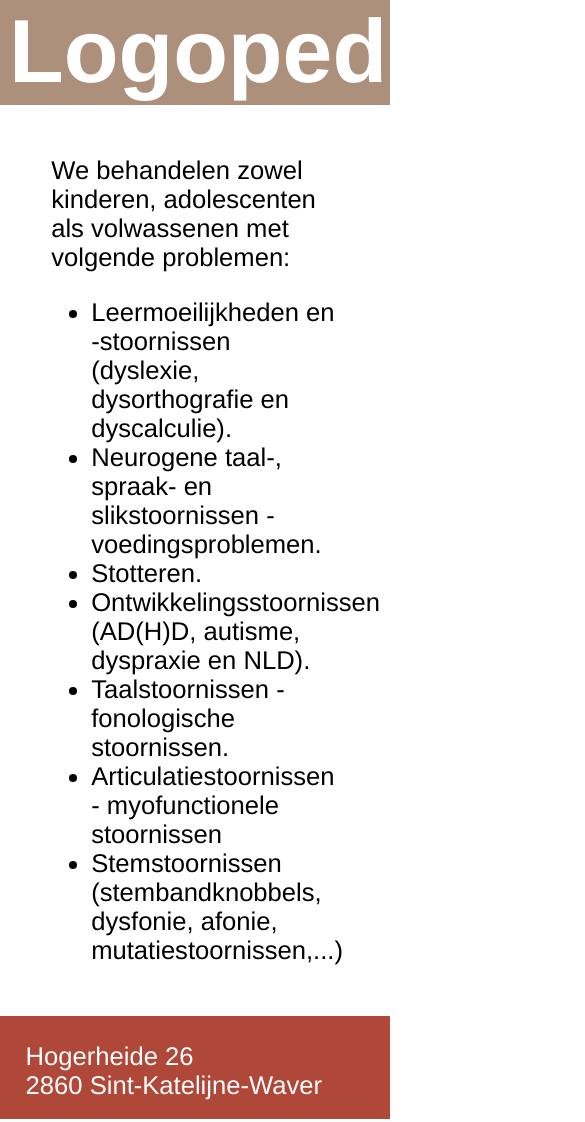
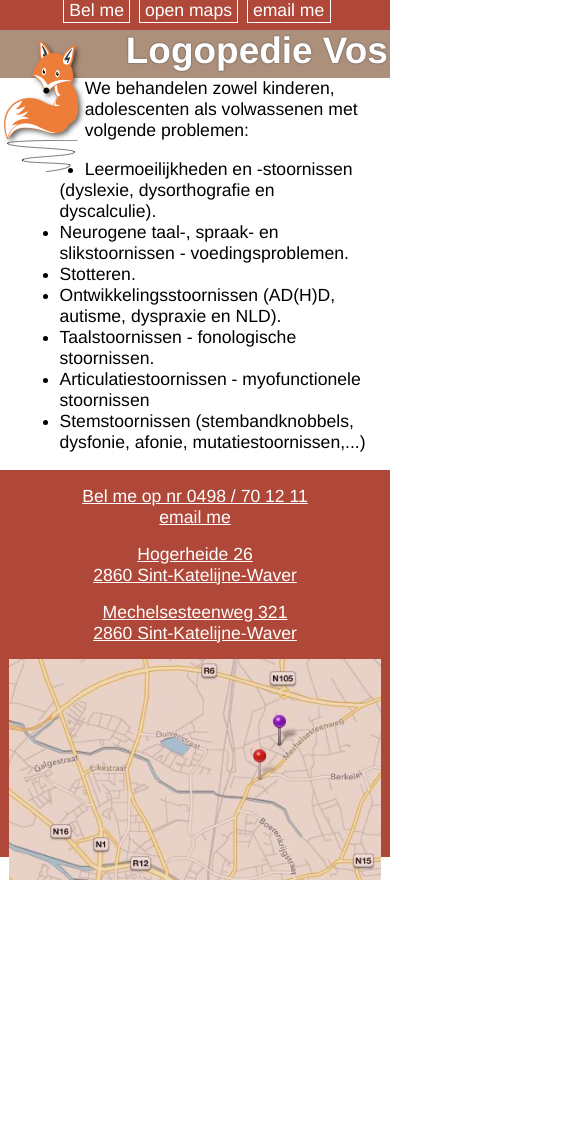
Before and after one commit to joachimVdH/logopedievos, a website: page index.html in a window 390 px wide. Shown: the top 1122 px of the page, 585 px wide, since content can reach past the window. After the commit the page ends 880 px from the top, so only its background shows below. Drawn offline with Linux system fonts and the light colour scheme.

Commit message:
responsive and ready to iterate

```diff
--- a/index.html
+++ b/index.html
@@ -5,7 +5,7 @@
 
 	  <meta charset="utf-8">
 	  <meta http-equiv="X-UA-Compatible" content="IE=edge,chrome=1">
-	  <meta name="viewport" content="width=device-width" />
+	  <meta name="viewport" content="width=device-width,initial-scale=1.0,maximum-scale=1.0,user-scalable=0" />
 
 	  <meta name="title" content="Logopedie Vos" />
 	  <meta name="description" content="" />
@@ -18,6 +18,17 @@
 
 	</head>
 	<body>
+		<mobileonly>
+			<a href="tel:+32498701211" itemprop="telephone">Bel me</a>
+			<a href="https://www.google.be/maps?q=Hogerheide+26+2860+Sint+-+Katelijne+-+Waver" target="_blank" >open maps</a>
+							<script type="text/javascript" language="javascript">
+<!--
+// Email obfuscator script 2.1 by Tim Williams, University of Arizona Random encryption key feature by Andrew Moulden, Site Engineering Ltd This code is freeware provided these four comment lines remain intact
+// A wizard to generate this code is at http://www.jottings.com/obfuscator/
+{ coded = "YG3LLJ3DfYBfqf@nfGjZJB.E3";key = "jok2xuGrKswMEZRnF31JTBDCqQfPAN95XdYcHm6SVWUtzpO8ybaLh4e7iIlv0g";shift=coded.length;link=""; for (i=0; i<coded.length; i++) {if (key.indexOf(coded.charAt(i))==-1) {ltr = coded.charAt(i);link += (ltr);} else {ltr = (key.indexOf(coded.charAt(i))-shift+key.length) % key.length;link += (key.charAt(ltr))}} document.write("<a href='mailto:"+link+"'>email me</a>")}
+//-->
+</script><noscript>Sorry, you need Javascript on to email me.</noscript>
+		</mobileonly>
 		<header>
 			<a href="http://LogopedieVos.be">Logopedie Vos <logo></a>
 		</header>
@@ -34,25 +45,33 @@
 			</ul>
 		</article>
 		<footer>
+			<div  class="leftcolumn">
 				<section>
-				Hogerheide 26<br/>
-				2860 Sint-Katelijne-Waver<br/>
-			</section>
-			<section>
-				Mechelsesteenweg 321<br/>
-				2860 Sint-Katelijne-Waver<br/>
-			</section>
-			<section>
-				<a href="tel:+32498701211" itemprop="telephone">0498 / 70 12 11</a><br/>
+					<a href="tel:+32498701211" itemprop="telephone">Bel me op nr 0498 / 70 12 11</a><br/>
 					<script type="text/javascript" language="javascript">
 	<!--
 	// Email obfuscator script 2.1 by Tim Williams, University of Arizona Random encryption key feature by Andrew Moulden, Site Engineering Ltd This code is freeware provided these four comment lines remain intact
 	// A wizard to generate this code is at http://www.jottings.com/obfuscator/
-{ coded = "YG3LLJ3DfYBfqf@nfGjZJB.E3";key = "jok2xuGrKswMEZRnF31JTBDCqQfPAN95XdYcHm6SVWUtzpO8ybaLh4e7iIlv0g";shift=coded.length;link=""; for (i=0; i<coded.length; i++) {if (key.indexOf(coded.charAt(i))==-1) {ltr = coded.charAt(i);link += (ltr);} else {ltr = (key.indexOf(coded.charAt(i))-shift+key.length) % key.length;link += (key.charAt(ltr))}} document.write("<a href='mailto:"+link+"'>email me door hierop te drukken</a>")}
+	{ coded = "YG3LLJ3DfYBfqf@nfGjZJB.E3";key = "jok2xuGrKswMEZRnF31JTBDCqQfPAN95XdYcHm6SVWUtzpO8ybaLh4e7iIlv0g";shift=coded.length;link=""; for (i=0; i<coded.length; i++) {if (key.indexOf(coded.charAt(i))==-1) {ltr = coded.charAt(i);link += (ltr);} else {ltr = (key.indexOf(coded.charAt(i))-shift+key.length) % key.length;link += (key.charAt(ltr))}} document.write("<a href='mailto:"+link+"'>email me</a>")}
 	//-->
 					</script><noscript>Sorry, you need Javascript on to email me.</noscript>
-<br/>
 				</section>
+
+				<section>
+					<a href="https://www.google.be/maps?q=Hogerheide+26+2860+Sint+-+Katelijne+-+Waver&hl=en&ll=51.046615,4.500961&spn=0.011871,0.026908&sll=51.046514,4.500961&sspn=0.005936,0.013454&hnear=Hogerheide+26,+2860+Sint+-+Katelijne+-+Waver&t=m&z=16"> Hogerheide 26<br/>
+					2860 Sint-Katelijne-Waver</a>
+				</section>
+
+				<section>
+					<a href="https://www.google.be/maps?q=Mechelsesteenweg+321+2860+Sint-Katelijne-Waver&hl=en&ll=51.043202,4.498365&spn=0.011508,0.026908&sll=51.046615,4.500961&sspn=0.011871,0.026908&hnear=Mechelsesteenweg+321,+2860+Sint+-+Katelijne+-+Waver&t=m&z=16">Mechelsesteenweg 321<br/>
+					2860 Sint-Katelijne-Waver</a>
+				</section>
+			</div>
+			<div class="rightcolumn">
+				<section>
+					<img src="img/LVmaps.jpg">
+				</section>
+			</div>
 		</footer>
 
 		<script type="text/javascript" async="" src="http://www.google-analytics.com/ga.js"></script>
--- a/sass/lv.scss
+++ b/sass/lv.scss
@@ -2,6 +2,12 @@
 @import "pesticide";
 
 @import "normalize";
+@import "compass/css3/shared";
+@import "compass/css3/text-shadow";
+
+$leftColumnWith:5%;
+$colorSienna:#B04839;
+$colorSuede:#AD907B;
 
 /* apply a natural box layout model to all elements */
 *, *:before, *:after {
@@ -16,47 +22,70 @@
 }
 
 body{
-	font-size: 1.6em;
   font-family: Helvetica,Arial,sans-serif;
 }
 
-header{
-	padding-left: 0.1em;
-	height: 1.175em;//5.63em;
-	background-color: #AD907B;
-	font-size: 3.5em;
-	font-weight: 700;
+mobileonly{
+	display: none;
 }
 
-header a{
-	text-decoration: none;
-	color: white;
+header{
+/* 	padding-left: 0.1em; */
+
+ 	height: 1.3em; //98px;  //1.175em;//5.63em; */
+	background-color: $colorSuede;
+	font-size: 5em;
+	font-weight: 700;
+/* 	text-align: center; */
+
+	a{
+		text-decoration: none;
+		color: white;
+/* 		padding-left: 0.1em; */
+
+		$default-text-shadow-color: #4C4C4C ; //#aaaaaa;
+/* 		$default-text-shadow-h-offset: 0px; */
+/* 		$default-text-shadow-v-offset: 0px; */
+		$default-text-shadow-blur: 2px;
+/* 		$default-text-shadow-spread: false; */
+
+		@include single-text-shadow;
+
+ 	  margin-left: $leftColumnWith * 2;
+
+		logo{
+		/* 		margin-left: 100% - (2 * $leftColumnWith); */
+/* 				float: left; */
+		/* 		margin-top: -1.1em;  */
+		    background: url(../img/LogopedieVos@2x.png);
+		    display: block;
+		    background-repeat: no-repeat;
+		    height: 262px;
+		    width: 161px;
+		    margin-left: 0.1em;
+		    margin-top: 0.3em;
+		}
+	}
 }
 
-logo{
-		margin-left: 7.3em;
-		margin-top: -1.1em;
-    background: url(../img/LogopedieVos.png);
-    display: block;
-    background-repeat: no-repeat;
-    height: 131px;
-    width: 81px;
-}
 
 img{
-	border: none
+	border: none;
+	max-width: 100%;
 }
 
 article{
+	margin-left: $leftColumnWith;
+	width: 100% - (2 * $leftColumnWith);
 	padding-top: 2em;
-	padding-left: 2em;
+	padding-left: 9em;
 	padding-right: 2em;
 	padding-bottom: 1em;
 }
 
 footer{
-	height: 4em;
-	background-color: #B04839;
+	height: 18em;
+	background-color: $colorSienna;
 	color: white;
 }
 
@@ -65,38 +94,165 @@
 	color: white;
 }
 
-footer > section {
-	float: left;
-	margin: 1em;
+
+/* footer > div >  */
+section  {
+/* 	float: left; */
+	text-align: center;
+/* 	margin-top: 0.875em; */
 	background-color: #B04839;
+	padding-top: 0.9em;
+
+	img{
+		width:434px;
+ 		margin-top: -9.5em;
+ 		float: left;
+	}
 }
 
+.leftcolumn{
+	width: 35%;
+/* 	float: left; */
+	display: block;
+}
 
+.rightcolumn{
+	width: 65%;
+	display: block;
+	float: right;
+}
 
-/* 320px Smartphones (portrait)  */
+/* footer > section > section { */
 /*
-@media only screen and (max-width: 20em) {
-	body{
-		font-size: 1em;
-	}
-	article{
-		padding: 1em;
-	}
-	footer{
-		height: 12em;
-	}
+	float: left;
+	text-align: center;
+*/
+/* 	margin-top: 0.875em; */
 /*
-	h1.logo{
-		background-image: url(../img/LogopedieVos.png);
-		background-repeat: no-repeat;
-	}
+	background-color: #B04839;
+	width: 40%;
+	padding-bottom: 0.5em;
 */
 /* } */
 
 
+/* 400px Smartphones (portrait)  */
+@media only screen and (max-width: 25em) {
+	body{
+		font-size: 1.1em;
+	}
 
-/* @media (min-width:20.00001em) { */
+	mobileonly{
+			height: 1.7em;
+			display: block;
+			font-size: 1.0em;
+			font-weight: 300;
+			background-color: $colorSienna;
+			text-align: center;
+			a{
+				text-decoration: none;
+				color: white;
+/* 				padding-left: 0.1em; 	 */
+				border: 1px solid white;
+				padding-left: 0.3em;
+				padding-right: 0.3em;
+				padding-bottom: 0.1em;
+				margin-left: 0.2em;
+			}
+/* 			text-indent: 0%; */
+/* 			white-space: nowrap; */
+/* 			overflow: visible; */
+		}
+	header{
+		font-size: 2.1em;
+		text-align: center;
+		height:1.3em;
 
+		a{
+			logo{
+		/* 		margin-left: 100% - (2 * $leftColumnWith); */
+				float: left;
+		/* 		margin-top: -1.1em;  */
+		    background: url(../img/LogopedieVos.png);
+		    display: block;
+		    background-repeat: no-repeat;
+		    height: 131px;
+		    width: 81px;
+			}
+		}
+	}
 
+	article{
+		padding: 0em;
+	}
+	footer{
+		height: 22em;
 
-/* } */
+		img{
+			padding-left: 0.5em;
+			padding-right: 0.5em;
+			width: 100%;
+			margin-top: 0em;
+		}
+
+	  section {
+			width: 100%;
+		}
+	}
+
+	.leftcolumn{
+		width: 100%;
+	}
+
+	.rightcolumn{
+		width: 100%;
+	}
+
+}
+
+/* 401px to 696px */
+@media  only screen and (min-width:25.0625em) AND (max-width:43.5em) { //  696 / 16
+	body{
+		font-size: 1em;
+	}
+	header{
+		font-size: 3.3em;
+		height:1.3em;
+/* 		text-align: left; */
+	}
+	article{
+/* 		padding-top: 1em; */
+		padding-left: 9em;
+		padding-right: 0em;
+	}
+	footer{
+		height: 27em;
+
+		img{
+	    display: block;
+	    margin-left: auto;
+	    margin-right: auto;
+	    margin-top: 0em;
+	    float: none;
+		}
+
+		section {
+			width: 100%;
+		}
+	}
+
+	.leftcolumn{
+		width: 100%;
+	}
+
+	.rightcolumn{
+		width: 100%;
+	}
+}
+
+@media only screen and (min-width:47em){
+	article{
+		height: 19em;
+	}
+
+}
```
Also changed, not shown: css/lv.css, img/LVmaps.jpg (added), 1 other file. Lines whose indentation alone changed are shown as unchanged.
